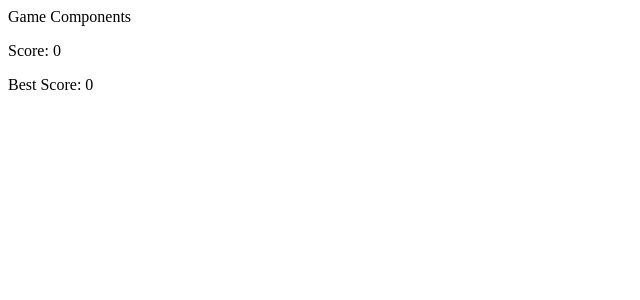
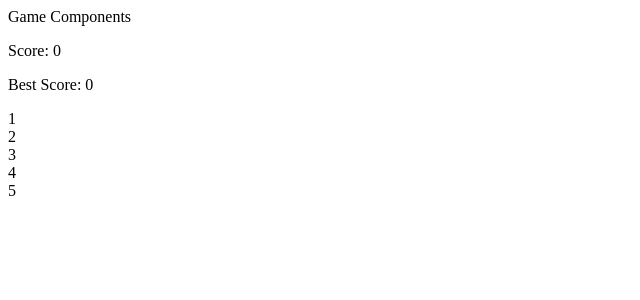
Before and after one commit to PDLIF/memory-card-TOP, a React (Vite) app: page / in a window 1280 px wide. Shown: the top 300 px of the page, without its empty margins (0-640 px from the left). Built offline with nearby package versions, Linux system fonts and the light colour scheme.

Commit message:
fix: fixing a bug

```diff
--- a/src/Components/Card.jsx
+++ b/src/Components/Card.jsx
@@ -3,8 +3,8 @@ import React from "react";
 const Card = ({ card, onCardClick }) => {
 
     return (
-        <div className="card" onClick={() => onCardClick(card.id)}>
-            {/* {card} */}
+        <div className="card" onClick={() => onCardClick(card)}>
+            {card}
         </div>
     )
 }
--- a/src/Components/CardContainer.jsx
+++ b/src/Components/CardContainer.jsx
@@ -6,7 +6,7 @@ const CardContainer = ({cards, onCardClick}) => {
     return (
         <div className="card-container">
             {cards.map((card, index) => (
-                <Card key={card.id} card={card} onCardClick={onCardClick} />
+                <Card key={index} card={card} onCardClick={onCardClick} />
             ))}
         </div>
     )
--- a/src/Components/Game.jsx
+++ b/src/Components/Game.jsx
@@ -27,7 +27,7 @@ const Game = () => {
             const newClicked = [...clickedCards, id];
             setClickedCards(newClicked);
             setScore(score + 1);
-            setCards(shuffleCards(cards));
+            shuffleCards(cards);
         }
     }
 
```
